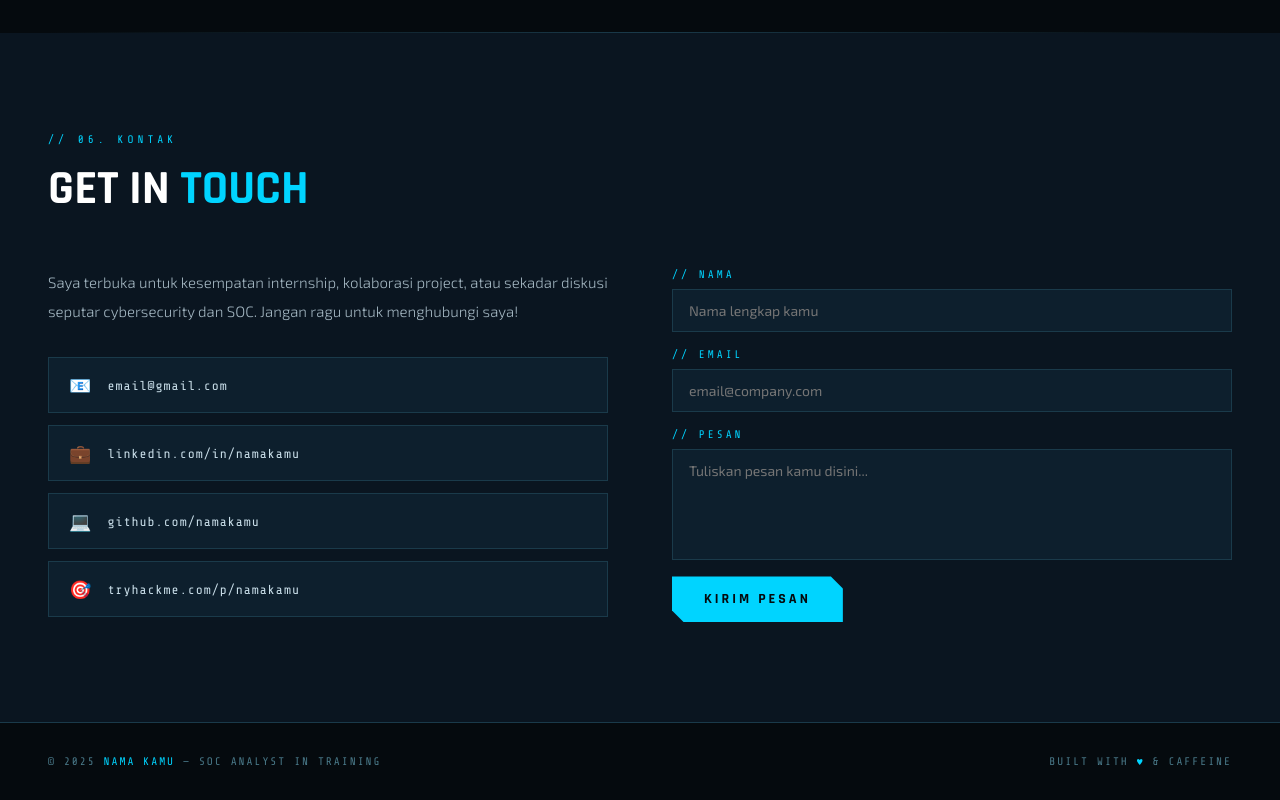
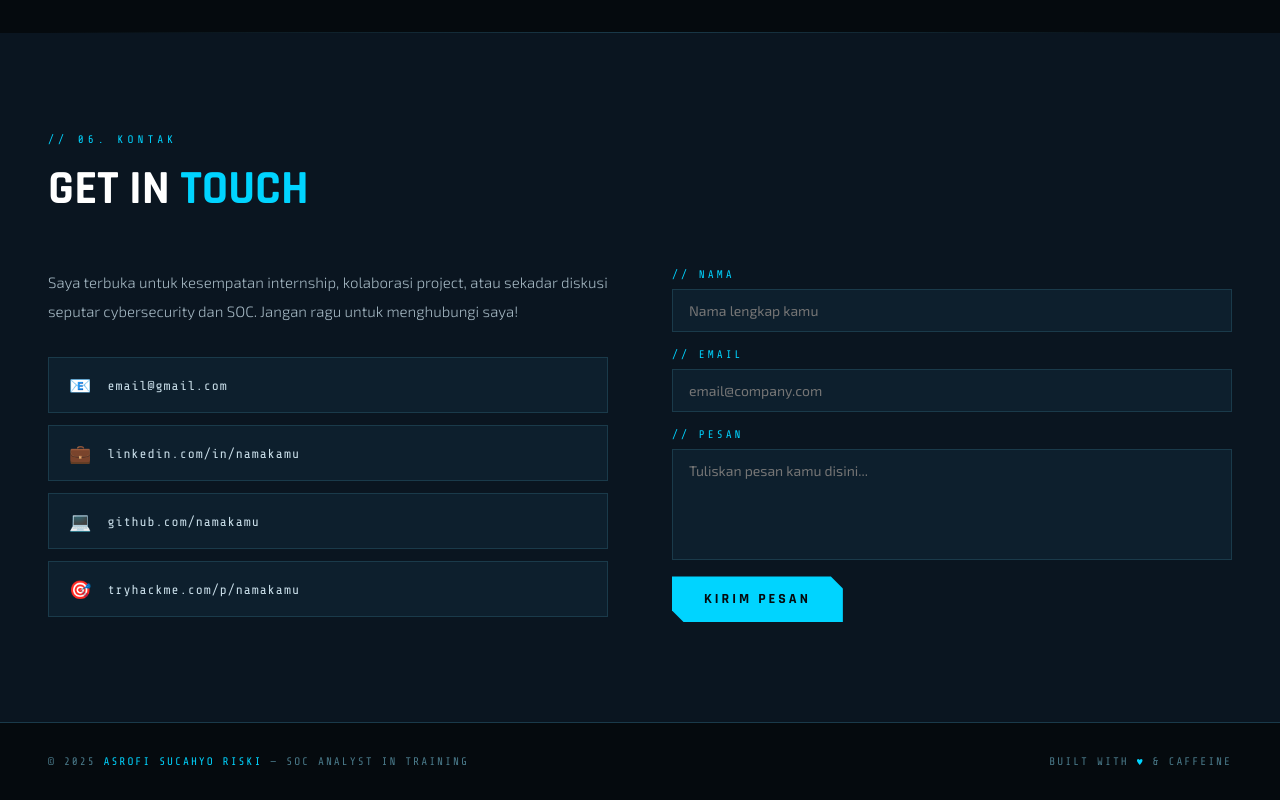
Before and after one commit to sropi/portofolio, a plain HTML site: page index.html in a window 1280 px wide. Shown: the part 4394-5194 px from the top of the page. Drawn offline with nearby package versions, Linux system fonts and the light colour scheme.

Commit message:
perubahan1

```diff
--- a/index.html
+++ b/index.html
@@ -1204,7 +1204,7 @@
 
 <!-- FOOTER -->
 <footer>
-  <div class="footer-text">© 2025 <span>NAMA KAMU</span> — SOC ANALYST IN TRAINING</div>
+  <div class="footer-text">© 2025 <span>ASROFI SUCAHYO RISKI</span> — SOC ANALYST IN TRAINING</div>
   <div class="footer-text">BUILT WITH <span>♥</span> & CAFFEINE</div>
 </footer>
 
```
